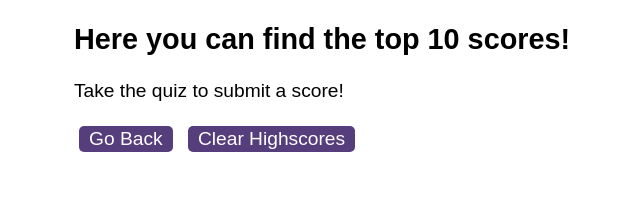
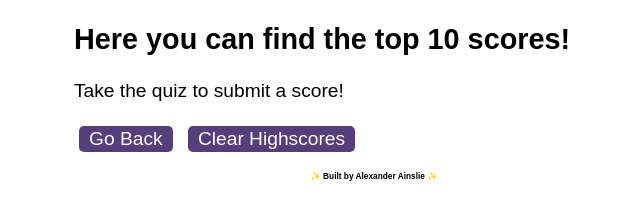
Before and after one commit to AlexAins/Coding-Quiz, a plain HTML site: page highscores.html in a window 1280 px wide. Shown: the part 147-366 px from the top of the page, without its empty margins (266-906 px from the left). Drawn offline with Linux system fonts and the light colour scheme.

Commit message:
added footer

```diff
--- a/assets/css/styles.css
+++ b/assets/css/styles.css
@@ -86,3 +86,8 @@ li:nth-child(odd) {
   top: 10px;
   right: 10px;
 }
+
+.footer{
+  text-align: center;
+  font-size: 10px;
+}
--- a/highscores.html
+++ b/highscores.html
@@ -19,6 +19,10 @@
       <button id="clear">Clear Highscores</button>
     </div>
 
+    <footer class="footer">
+      <h5> &#10024 Built by Alexander Ainslie &#10024</h5>
+    </footer>
+
     <script src="./assets/js/scores.js"></script>
   </body>
 </html>
```
Also changed, not shown: index.html (+4 -0 lines).
